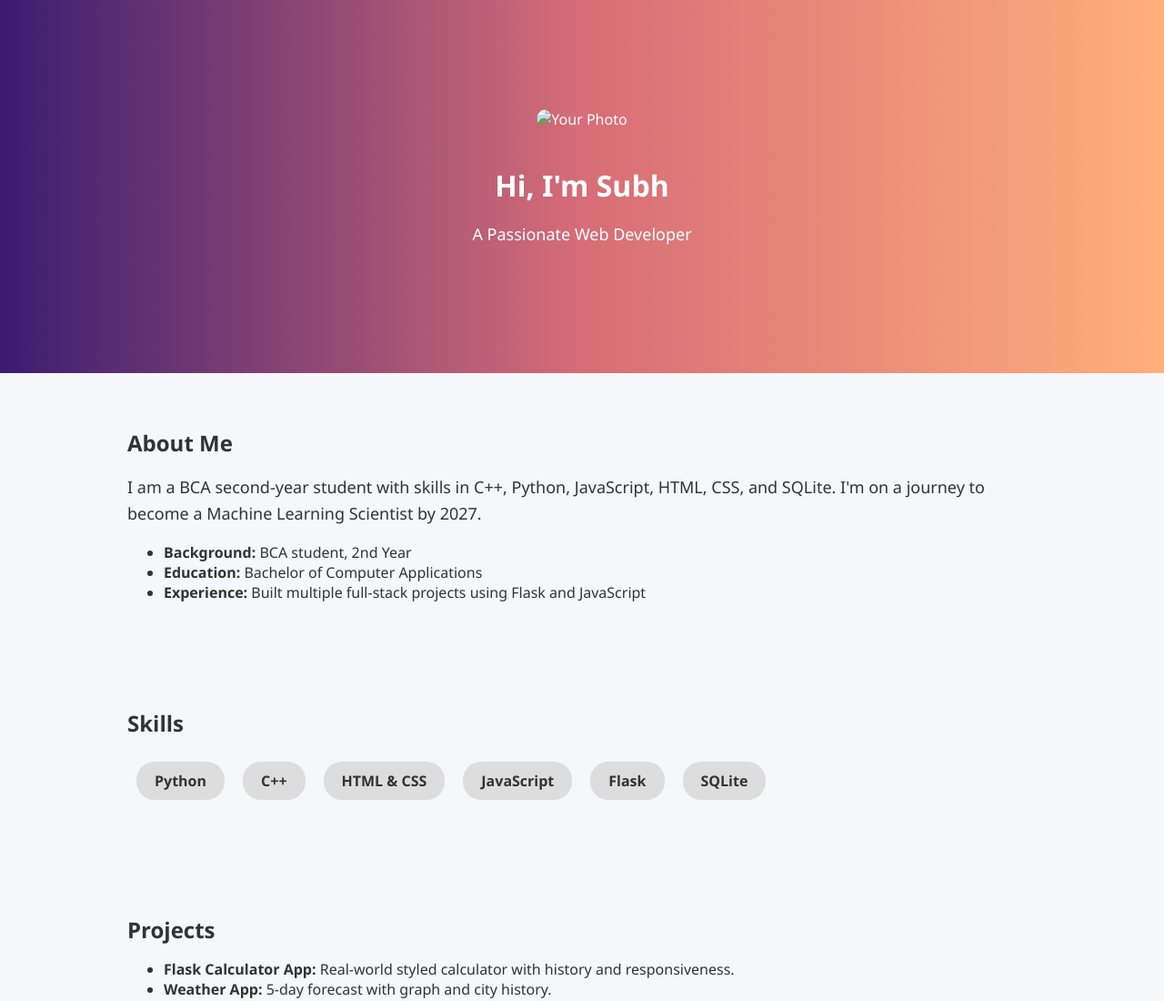
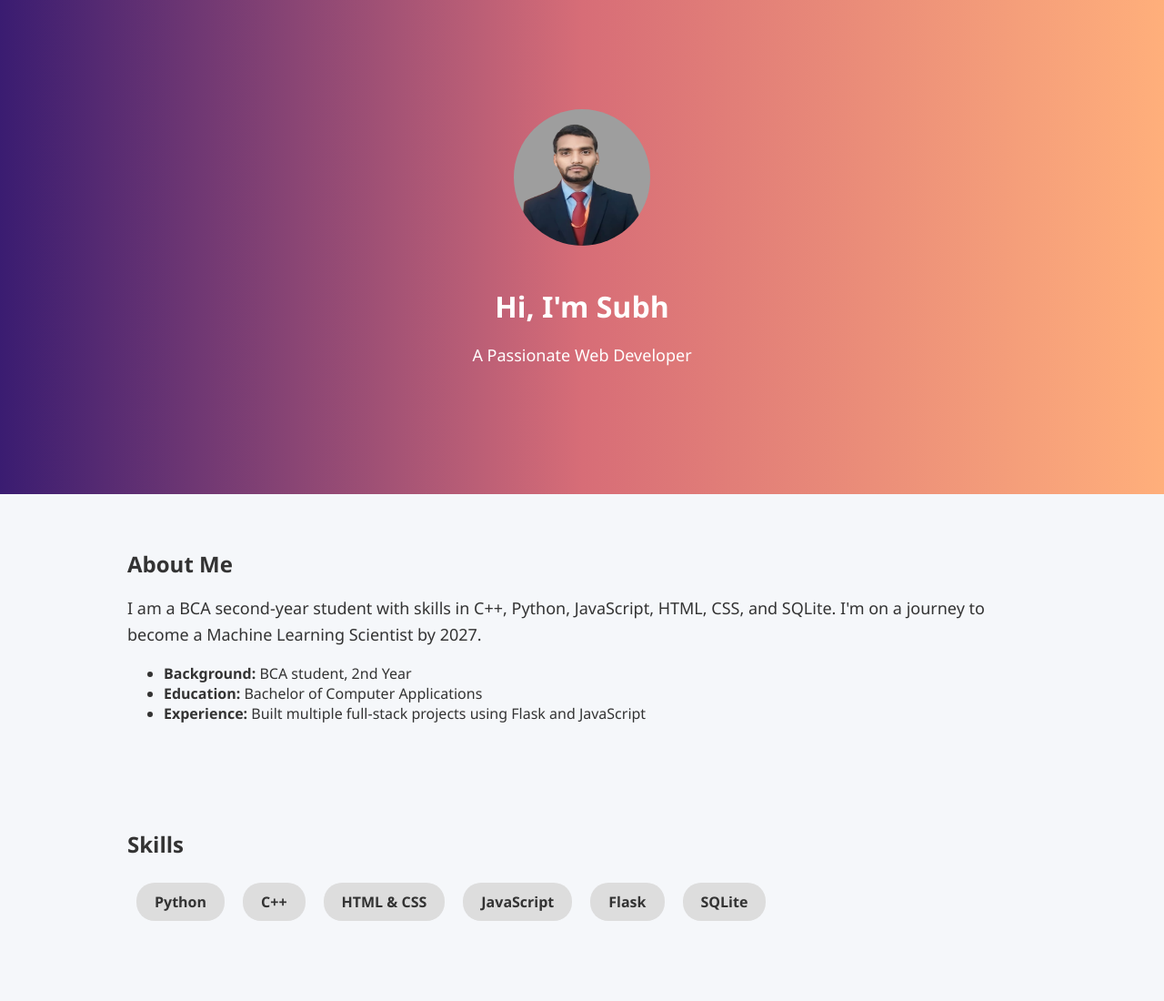
Before and after one commit to NirajG45/project-task3_portfolio, a plain HTML site: page index.html in a window 1280 px wide. Shown: the top 1100 px of the page at 91% size. Drawn offline with Linux system fonts and the light colour scheme.

Commit message:
this is my project-task-3 4i for im

```diff
--- a/index.html
+++ b/index.html
@@ -9,7 +9,7 @@
 <body>
   <header class="hero">
     <div class="container">
-      <img src="images/your-photo.jpg" alt="Your Photo" class="profile-pic" />
+      <img src="images/Niraj_45_.png" alt="Your Photo" class="profile-pic" />
       <h1>Hi, I'm Subh</h1>
       <p>A Passionate Web Developer</p>
     </div>
```
Also changed, not shown: images/Niraj_45_.png (added).
